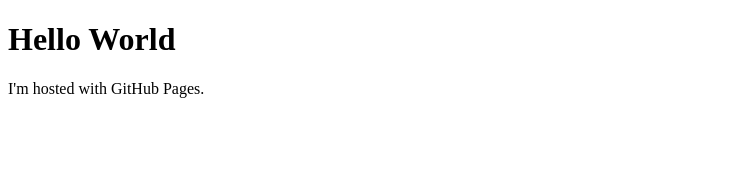
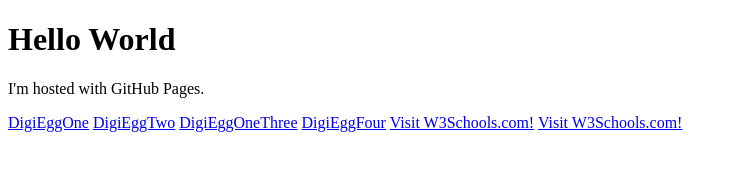
Before and after one commit to Alfred-Langer/Alfred-Langer.github.io, a plain HTML site: page index.html in a window 1280 px wide. Shown: the whole page, without its empty margins (0-738 px from the left). Drawn offline with Linux system fonts and the light colour scheme.

Commit message:
Added Some Digi Eggs

```diff
--- a/index.html
+++ b/index.html
@@ -3,5 +3,11 @@
 <body>
 <h1>Hello World</h1>
 <p>I'm hosted with GitHub Pages.</p>
+<a href="DigiEggOne.png">DigiEggOne</a>
+<a href="DigiEggTwo.png">DigiEggTwo</a>
+<a href="DigiEggThree.png">DigiEggOneThree</a>
+<a href="DigiEggFour.png">DigiEggFour</a>
+<a href="https://www.w3schools.com">Visit W3Schools.com!</a>
+<a href="https://www.w3schools.com">Visit W3Schools.com!</a>
 </body>
 </html>
```
Also changed, not shown: DigiEggFour.png (added), DigiEggOne.png (added), DigiEggThree.png (added), DigiEggTwo.png (added), GallantmonAndBeezelmon.png (added), GallantmonFamily.png (added), GallantmonOne.png (added), Omnimon.jpg (added).
